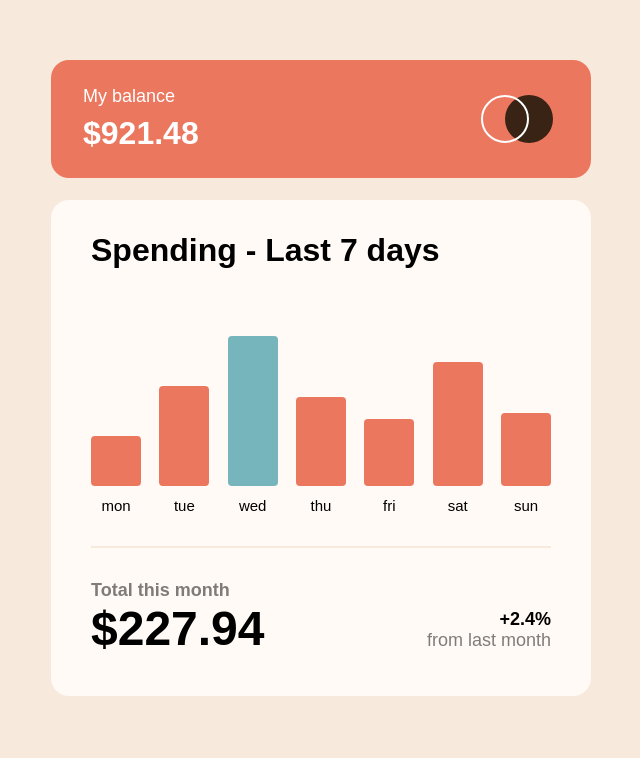
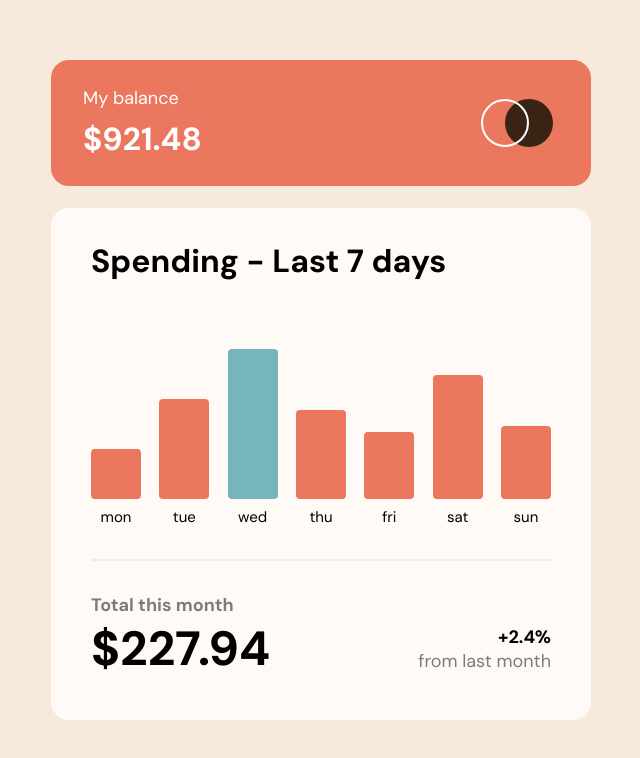
Before and after one commit to maximkatut/chart-expenses, a Vue app: page / in a window 1280 px wide. Shown: the part 122-880 px from the top of the page, without its empty margins (319-959 px from the left). Built offline with nearby package versions, Linux system fonts and the light colour scheme.

Commit message:
add google font

```diff
--- a/src/styles/_base.scss
+++ b/src/styles/_base.scss
@@ -1,3 +1,5 @@
+@import url('https://fonts.googleapis.com/css2?family=DM+Sans:wght@400;700&display=swap');
+
 * {
   margin: 0;
   padding: 0;
```
